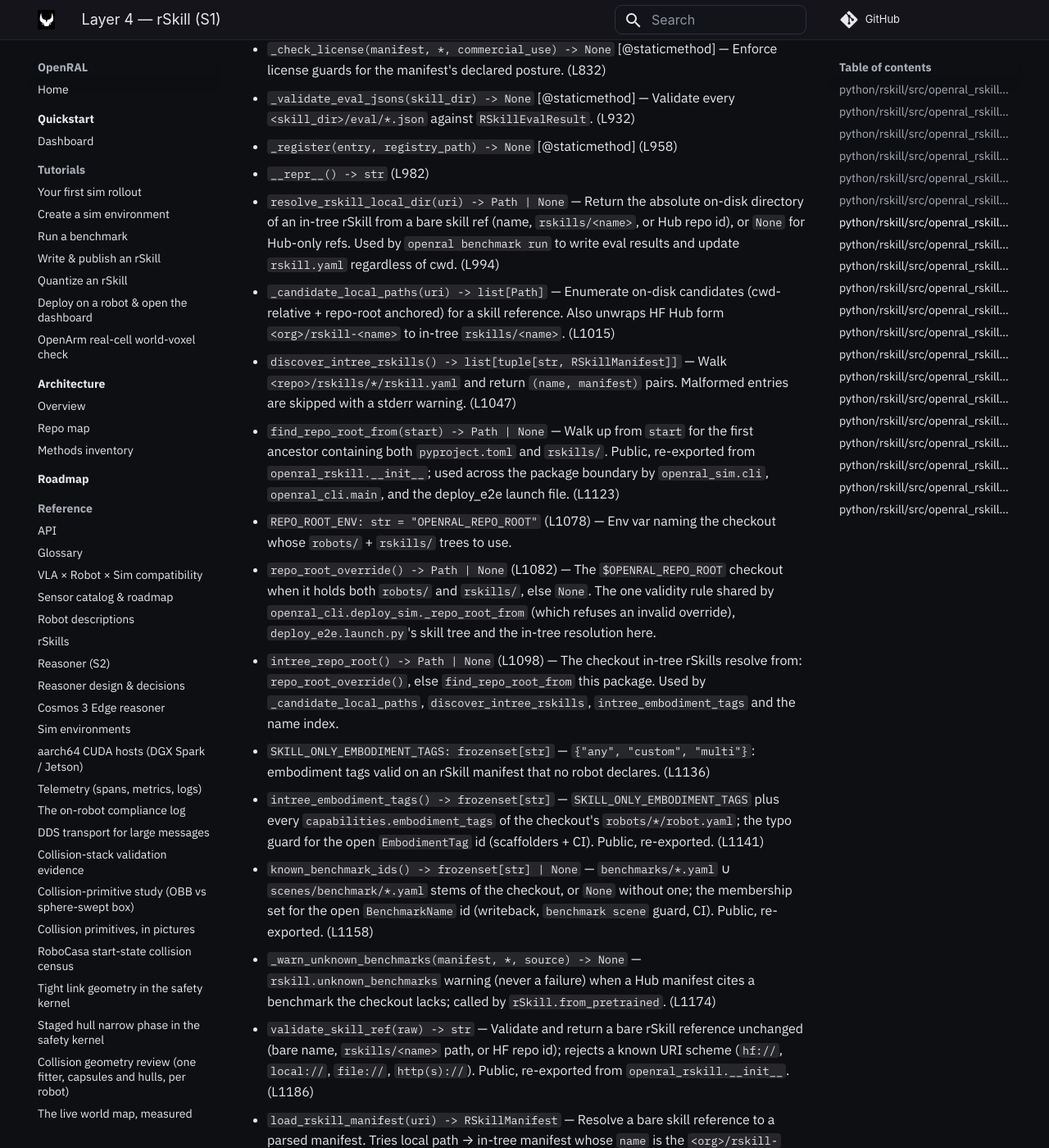
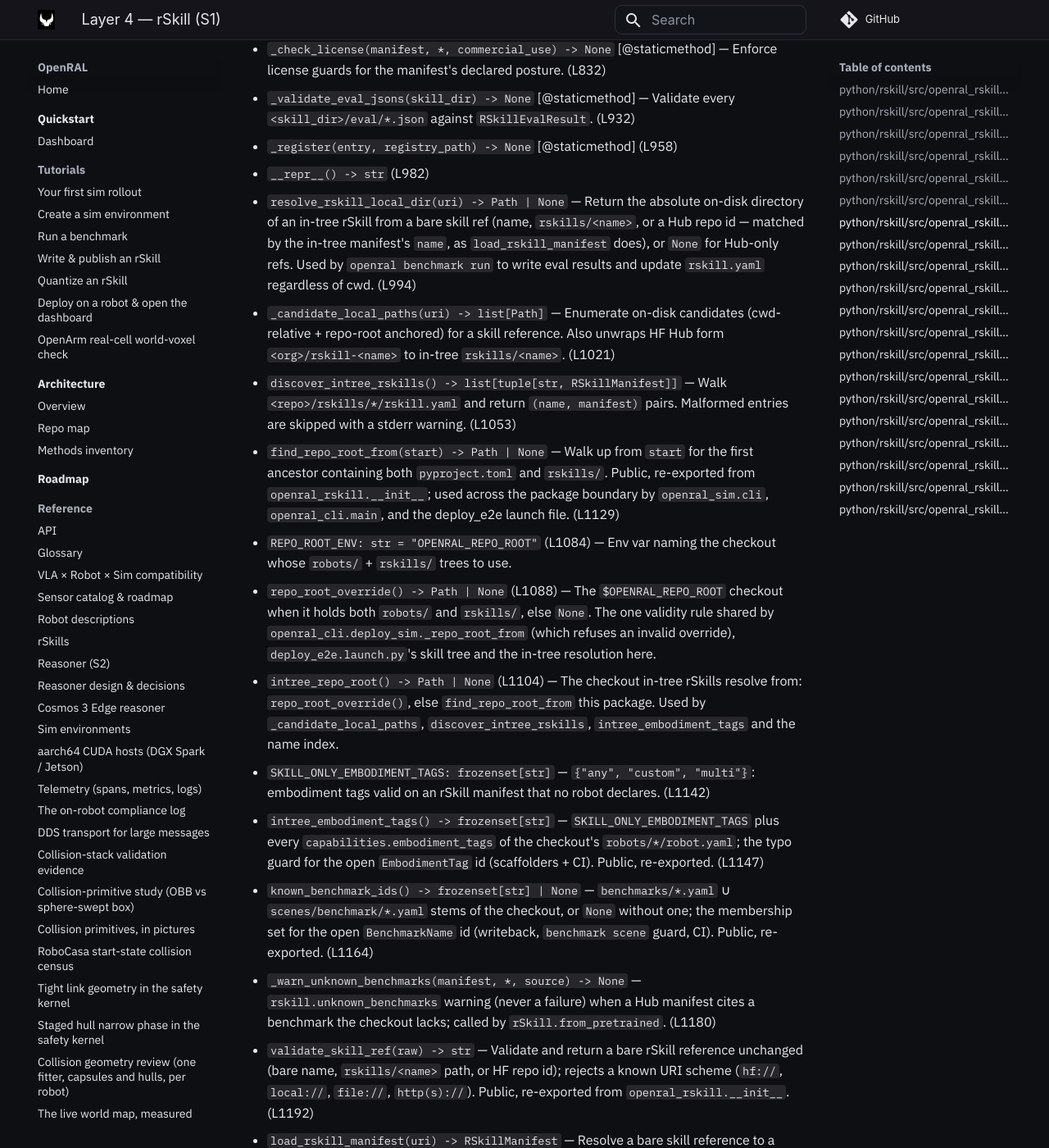
Before and after one commit to OpenRAL/openral, an MkDocs documentation site: the page built from docs/methods/04-rskill.md, in a window 1280 px wide and 1400 px high, scrolled down 6726 px. Shown: the whole window at 82% size. Built offline with MkDocs 1.6.1 and Material for MkDocs 9.7.7, drawn with Linux system fonts in a browser that asks for light colours; comment, search, counter and statistics services are not loaded; some of the changed text lies outside the part shown.

Commit message:
fix(rskill): resolve_rskill_local_dir maps a Hub id to its in-tree directory
`load_rskill_manifest` resolves `OpenRAL/rskill-smolvla-franka_panda-libero_spatial-bf16`
to `rskills/smolvla-libero` by manifest name, but `resolve_rskill_local_dir` still
returned `None` for it, so `openral benchmark run` wrote the eval JSON to its
cwd-relative fallback instead of `rskills/smolvla-libero/eval/`. It now applies the
same name lookup after the path candidates. Raised by CodeRabbit on #493.

Co-Authored-By: Claude Opus 5.5 <noreply@anthropic.com>
Signed-off-by: Adrian <adrianllopart@gmail.com>

```diff
--- a/docs/methods/04-rskill.md
+++ b/docs/methods/04-rskill.md
@@ -127,21 +127,21 @@ _rSkill loader — HF Hub download, manifest validation, license guard, local re
   - `_validate_eval_jsons(skill_dir) -> None` [@staticmethod] — Validate every `<skill_dir>/eval/*.json` against `RSkillEvalResult`. (L932)
   - `_register(entry, registry_path) -> None` [@staticmethod] (L958)
   - `__repr__() -> str` (L982)
-- `resolve_rskill_local_dir(uri) -> Path | None` — Return the absolute on-disk directory of an in-tree rSkill from a bare skill ref (name, `rskills/<name>`, or Hub repo id), or `None` for Hub-only refs. Used by `openral benchmark run` to write eval results and update `rskill.yaml` regardless of cwd. (L994)
-- `_candidate_local_paths(uri) -> list[Path]` — Enumerate on-disk candidates (cwd-relative + repo-root anchored) for a skill reference. Also unwraps HF Hub form `<org>/rskill-<name>` to in-tree `rskills/<name>`. (L1015)
-- `discover_intree_rskills() -> list[tuple[str, RSkillManifest]]` — Walk `<repo>/rskills/*/rskill.yaml` and return `(name, manifest)` pairs. Malformed entries are skipped with a stderr warning. (L1047)
-- `find_repo_root_from(start) -> Path | None` — Walk up from `start` for the first ancestor containing both `pyproject.toml` and `rskills/`. Public, re-exported from `openral_rskill.__init__`; used across the package boundary by `openral_sim.cli`, `openral_cli.main`, and the deploy_e2e launch file. (L1123)
-- `REPO_ROOT_ENV: str = "OPENRAL_REPO_ROOT"` (L1078) — Env var naming the checkout whose `robots/` + `rskills/` trees to use.
-- `repo_root_override() -> Path | None` (L1082) — The `$OPENRAL_REPO_ROOT` checkout when it holds both `robots/` and `rskills/`, else `None`. The one validity rule shared by `openral_cli.deploy_sim._repo_root_from` (which refuses an invalid override), `deploy_e2e.launch.py`'s skill tree and the in-tree resolution here.
-- `intree_repo_root() -> Path | None` (L1098) — The checkout in-tree rSkills resolve from: `repo_root_override()`, else `find_repo_root_from` this package. Used by `_candidate_local_paths`, `discover_intree_rskills`, `intree_embodiment_tags` and the name index.
-- `SKILL_ONLY_EMBODIMENT_TAGS: frozenset[str]` — `{"any", "custom", "multi"}`: embodiment tags valid on an rSkill manifest that no robot declares. (L1136)
-- `intree_embodiment_tags() -> frozenset[str]` — `SKILL_ONLY_EMBODIMENT_TAGS` plus every `capabilities.embodiment_tags` of the checkout's `robots/*/robot.yaml`; the typo guard for the open `EmbodimentTag` id (scaffolders + CI). Public, re-exported. (L1141)
-- `known_benchmark_ids() -> frozenset[str] | None` — `benchmarks/*.yaml` ∪ `scenes/benchmark/*.yaml` stems of the checkout, or `None` without one; the membership set for the open `BenchmarkName` id (writeback, `benchmark scene` guard, CI). Public, re-exported. (L1158)
-- `_warn_unknown_benchmarks(manifest, *, source) -> None` — `rskill.unknown_benchmarks` warning (never a failure) when a Hub manifest cites a benchmark the checkout lacks; called by `rSkill.from_pretrained`. (L1174)
-- `validate_skill_ref(raw) -> str` — Validate and return a bare rSkill reference unchanged (bare name, `rskills/<name>` path, or HF repo id); rejects a known URI scheme (`hf://`, `local://`, `file://`, `http(s)://`). Public, re-exported from `openral_rskill.__init__`. (L1186)
-- `load_rskill_manifest(uri) -> RSkillManifest` — Resolve a bare skill reference to a parsed manifest. Tries local path → in-tree manifest whose `name` is the `<org>/rskill-<name>` repo id (`_intree_manifest_path_by_name`: reads only each `name:`, skips malformed files silently, logs `rskill.manifest_resolved_in_tree` at DEBUG) → HF Hub download. In-process memoised. (L1226)
-- `resolve_rskill_to_hf(uri) -> str` — Resolve a skill reference to either the underlying HF Hub repo id (`hf://...`) or an absolute local path (`local://...`); both forms are accepted by `from_pretrained` helpers. (L1311)
-- `resolve_rskill_to_hf_with_revision(uri) -> tuple[str, str | None]` — Like `resolve_rskill_to_hf` but splits the optional `@<branch-or-sha>` pin off an `hf://` `weights_uri` into a separate `revision`, since HF drops a pin glued onto the repo id. A directory that already holds `model.safetensors` (or a sharded `model.safetensors.index.json` + shards) next to its `rskill.yaml` — the snapshot `rSkill.from_pretrained` leaves in `~/.cache/openral/rskills` — resolves to **itself** rather than following its `hf://` pointer, which otherwise re-resolved a just-downloaded repo through the *default* HF cache (second fetch online, hard failure offline). In-tree `rskills/<name>/` dirs ship no weights and are unaffected. Runs `rSkill._check_provenance` on every call (cached or not), so `OPENRAL_REQUIRE_SIGNED_SKILLS=1` fails closed for the adapters that bypass `from_pretrained` (sim policies, `behavior serve`). (L1345)
+- `resolve_rskill_local_dir(uri) -> Path | None` — Return the absolute on-disk directory of an in-tree rSkill from a bare skill ref (name, `rskills/<name>`, or a Hub repo id — matched by the in-tree manifest's `name`, as `load_rskill_manifest` does), or `None` for Hub-only refs. Used by `openral benchmark run` to write eval results and update `rskill.yaml` regardless of cwd. (L994)
+- `_candidate_local_paths(uri) -> list[Path]` — Enumerate on-disk candidates (cwd-relative + repo-root anchored) for a skill reference. Also unwraps HF Hub form `<org>/rskill-<name>` to in-tree `rskills/<name>`. (L1021)
+- `discover_intree_rskills() -> list[tuple[str, RSkillManifest]]` — Walk `<repo>/rskills/*/rskill.yaml` and return `(name, manifest)` pairs. Malformed entries are skipped with a stderr warning. (L1053)
+- `find_repo_root_from(start) -> Path | None` — Walk up from `start` for the first ancestor containing both `pyproject.toml` and `rskills/`. Public, re-exported from `openral_rskill.__init__`; used across the package boundary by `openral_sim.cli`, `openral_cli.main`, and the deploy_e2e launch file. (L1129)
+- `REPO_ROOT_ENV: str = "OPENRAL_REPO_ROOT"` (L1084) — Env var naming the checkout whose `robots/` + `rskills/` trees to use.
+- `repo_root_override() -> Path | None` (L1088) — The `$OPENRAL_REPO_ROOT` checkout when it holds both `robots/` and `rskills/`, else `None`. The one validity rule shared by `openral_cli.deploy_sim._repo_root_from` (which refuses an invalid override), `deploy_e2e.launch.py`'s skill tree and the in-tree resolution here.
+- `intree_repo_root() -> Path | None` (L1104) — The checkout in-tree rSkills resolve from: `repo_root_override()`, else `find_repo_root_from` this package. Used by `_candidate_local_paths`, `discover_intree_rskills`, `intree_embodiment_tags` and the name index.
+- `SKILL_ONLY_EMBODIMENT_TAGS: frozenset[str]` — `{"any", "custom", "multi"}`: embodiment tags valid on an rSkill manifest that no robot declares. (L1142)
+- `intree_embodiment_tags() -> frozenset[str]` — `SKILL_ONLY_EMBODIMENT_TAGS` plus every `capabilities.embodiment_tags` of the checkout's `robots/*/robot.yaml`; the typo guard for the open `EmbodimentTag` id (scaffolders + CI). Public, re-exported. (L1147)
+- `known_benchmark_ids() -> frozenset[str] | None` — `benchmarks/*.yaml` ∪ `scenes/benchmark/*.yaml` stems of the checkout, or `None` without one; the membership set for the open `BenchmarkName` id (writeback, `benchmark scene` guard, CI). Public, re-exported. (L1164)
+- `_warn_unknown_benchmarks(manifest, *, source) -> None` — `rskill.unknown_benchmarks` warning (never a failure) when a Hub manifest cites a benchmark the checkout lacks; called by `rSkill.from_pretrained`. (L1180)
+- `validate_skill_ref(raw) -> str` — Validate and return a bare rSkill reference unchanged (bare name, `rskills/<name>` path, or HF repo id); rejects a known URI scheme (`hf://`, `local://`, `file://`, `http(s)://`). Public, re-exported from `openral_rskill.__init__`. (L1192)
+- `load_rskill_manifest(uri) -> RSkillManifest` — Resolve a bare skill reference to a parsed manifest. Tries local path → in-tree manifest whose `name` is the `<org>/rskill-<name>` repo id (`_intree_manifest_path_by_name`: reads only each `name:`, skips malformed files silently, logs `rskill.manifest_resolved_in_tree` at DEBUG) → HF Hub download. In-process memoised. (L1232)
+- `resolve_rskill_to_hf(uri) -> str` — Resolve a skill reference to either the underlying HF Hub repo id (`hf://...`) or an absolute local path (`local://...`); both forms are accepted by `from_pretrained` helpers. (L1317)
+- `resolve_rskill_to_hf_with_revision(uri) -> tuple[str, str | None]` — Like `resolve_rskill_to_hf` but splits the optional `@<branch-or-sha>` pin off an `hf://` `weights_uri` into a separate `revision`, since HF drops a pin glued onto the repo id. A directory that already holds `model.safetensors` (or a sharded `model.safetensors.index.json` + shards) next to its `rskill.yaml` — the snapshot `rSkill.from_pretrained` leaves in `~/.cache/openral/rskills` — resolves to **itself** rather than following its `hf://` pointer, which otherwise re-resolved a just-downloaded repo through the *default* HF cache (second fetch online, hard failure offline). In-tree `rskills/<name>/` dirs ship no weights and are unaffected. Runs `rSkill._check_provenance` on every call (cached or not), so `OPENRAL_REQUIRE_SIGNED_SKILLS=1` fails closed for the adapters that bypass `from_pretrained` (sim policies, `behavior serve`). (L1351)
 
 ### `python/rskill/src/openral_rskill/hub_search.py`
 _Free-text + facet search over an HF Hub org's rSkills — backs `openral rskill search`._
```
Also changed, not shown: 2 other files.
